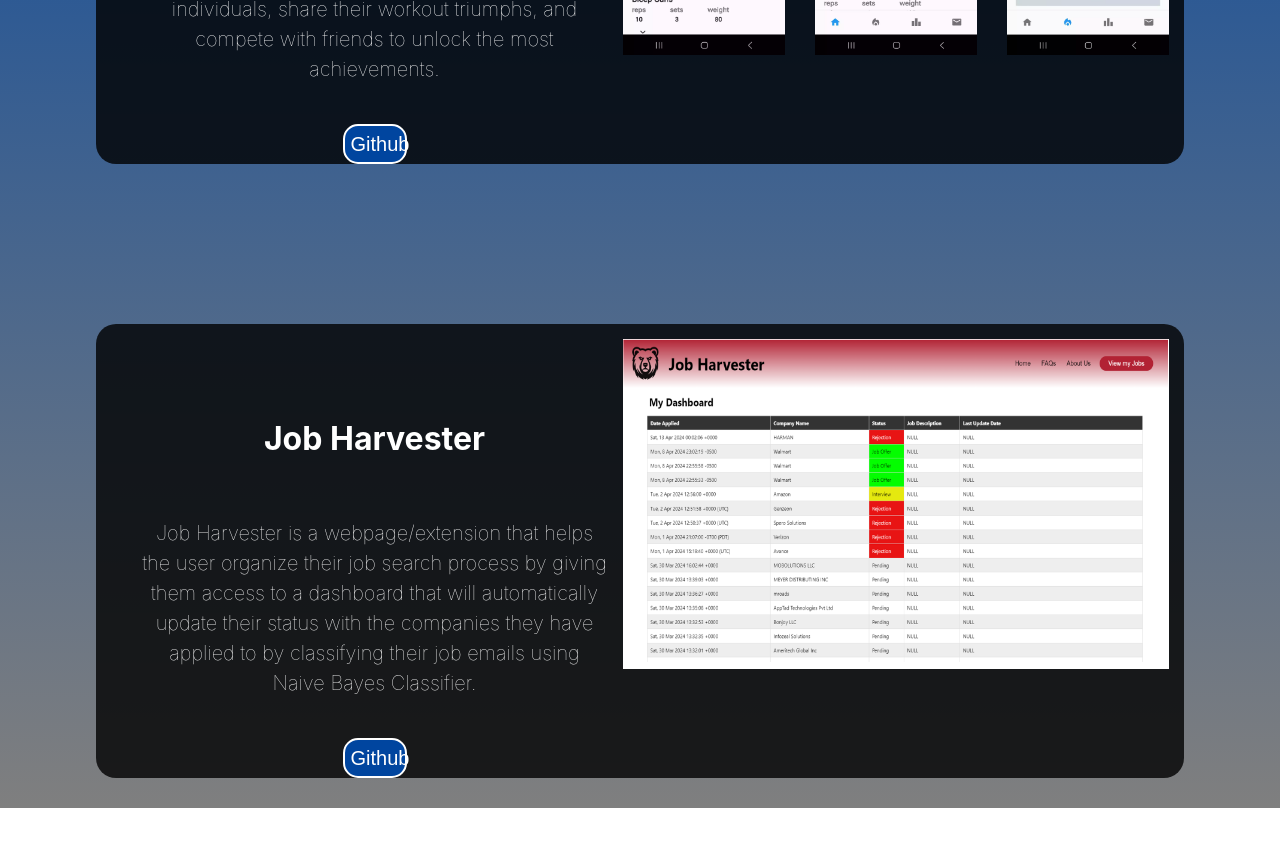
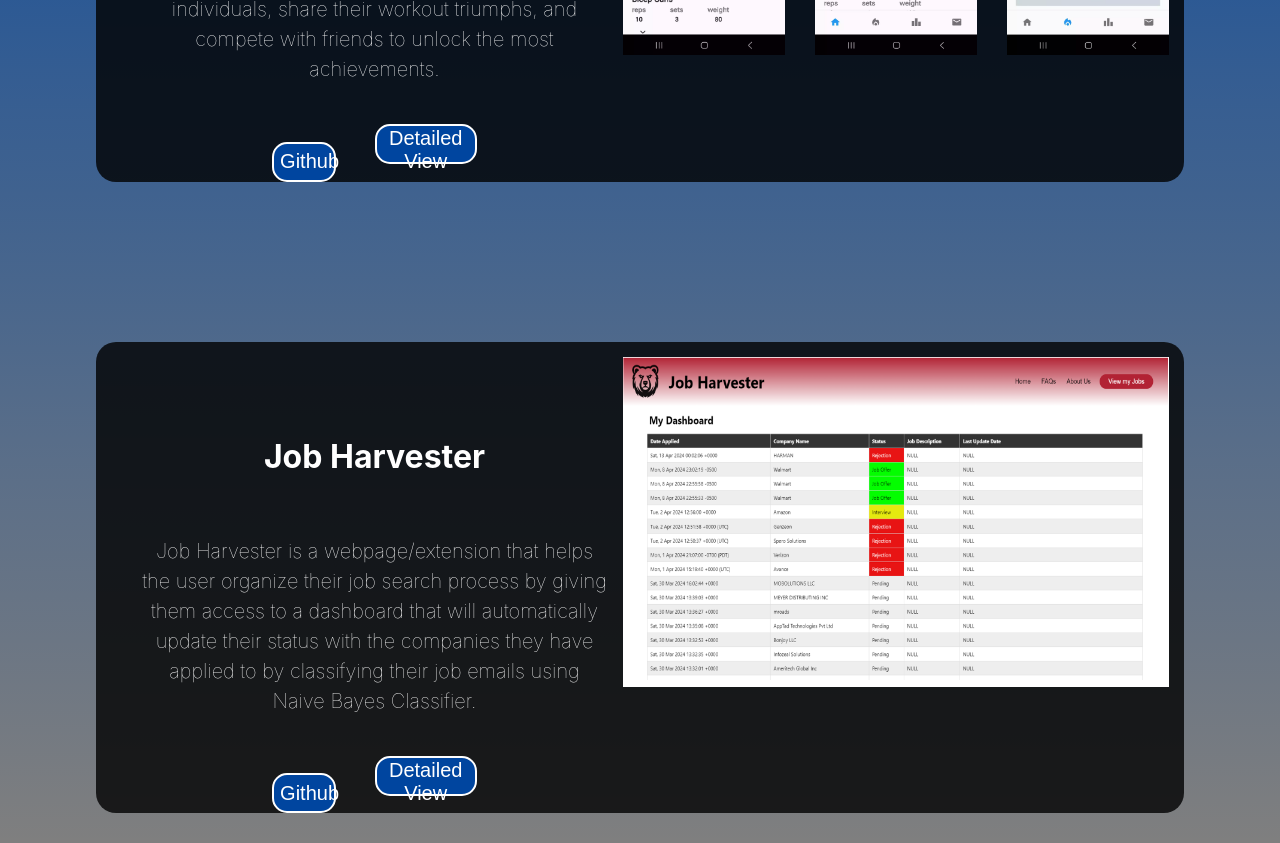
Before and after one commit to Zacg713/Portfolio, a React (Vite) app: page /React-Portfolio/projects in a window 1280 px wide. Shown: the part 540-1383 px from the top of the page. Before the commit the page ends 1348 px from the top, so only its background shows below. Built offline with nearby package versions, Linux system fonts and the light colour scheme.

Commit message:
adding detailed view for projects

```diff
--- a/src/App.jsx
+++ b/src/App.jsx
@@ -5,6 +5,7 @@
 import Experience from "./Experience";
 import Contact from "./Contact";
 import NotFound from "./NotFound";
+import DetailedView from "./DetailedView";
 import { BrowserRouter as Router, Route, Routes } from "react-router-dom";
 
 
@@ -18,6 +19,7 @@
             <Route exact path="/React-Portfolio/" element={ <About /> } />
             <Route path="/React-Portfolio/skills" element={ <Skills /> } />
             <Route path="/React-Portfolio/projects" element={ <Projects /> } />
+            <Route path="/React-Portfolio/projects/detailed-view" element={ <DetailedView />} />
             <Route path="/React-Portfolio/experience" element={ <Experience /> } />
             <Route path="/React-Portfolio/contact" element={ <Contact />} />
             <Route path="*" element={ <NotFound /> } />
--- /dev/null
+++ b/src/DetailedView.jsx
@@ -0,0 +1,7 @@
+const DetailedView = () => {
+    return (
+        <h1><center>I'm sorry this page is still under construction</center></h1>
+    );
+}
+
+export default DetailedView;
--- a/src/Projects.jsx
+++ b/src/Projects.jsx
@@ -2,6 +2,7 @@
 import matchmaking from "/images/projects/matchmaking.webp";
 import profile from "/images/projects/profile.webp";
 import timeline from "/images/projects/timeline.webp";
+import { Link } from "react-router-dom";
 
 const Projects = () => {
     return (
@@ -21,9 +22,15 @@
                                 share their workout triumphs, and compete with friends to unlock the most achievements.
                             </p>
 
+                            <div className="button-row">
                                 <a href="https://github.com/robinmonsere/FitBuddy_App" className="github">
                                     <button className="github-button">Github</button>
                                 </a>
+
+                                <Link className="project-link" to="/React-Portfolio/projects/detailed-view">
+                                    <button className="detail-button">Detailed View</button>
+                                </Link>
+                            </div>
                         </div>
 
                         <div className="project-images">
@@ -42,9 +49,15 @@
                                 a dashboard that will automatically update their status with the companies they have applied to by classifying their job emails using Naive Bayes Classifier.
                             </p>
 
+                            <div className="button-row">
                                 <a href="https://github.com/TheEMG/Job-Harvester" className="github">
                                     <button className="github-button">Github</button>
                                 </a>
+
+                                <Link className="project-link" to="/React-Portfolio/projects/detailed-view">
+                                    <button className="detail-button">Detailed View</button>
+                                </Link>
+                            </div>
                         </div>
 
                         <div className="project-single-image">
--- a/src/index.css
+++ b/src/index.css
@@ -195,6 +195,9 @@
   width: 45vw;
   padding: 15px 15px 15px 15px;
 }
+.button-row {
+  display: block;
+}
 .github-button {
   border-style: double;
   border-radius: 15px;
@@ -203,6 +206,17 @@
   color: white;
   font-size: var(--nav-font-size);
   width: 5vw;
+  height: 5vh;
+}
+.detail-button {
+  margin-left: 3vw;
+  border-style: double;
+  border-radius: 15px;
+  border-color: white;
+  background: #00459f;
+  color: white;
+  font-size: var(--nav-font-size);
+  width: 8vw;
   height: 5vh;
 }
 
@@ -220,11 +234,9 @@
   padding: 20px 0px 70px 0px;
   font-size: 50px;
 }
-
 .experience #experience-title {
   font-size: 50px;
 }
-
 .experience-card-section {
   display: grid;
   grid-template-columns: repeat(1,150px);  /* 3 columns */
```
Lines whose indentation alone changed are shown as unchanged.
